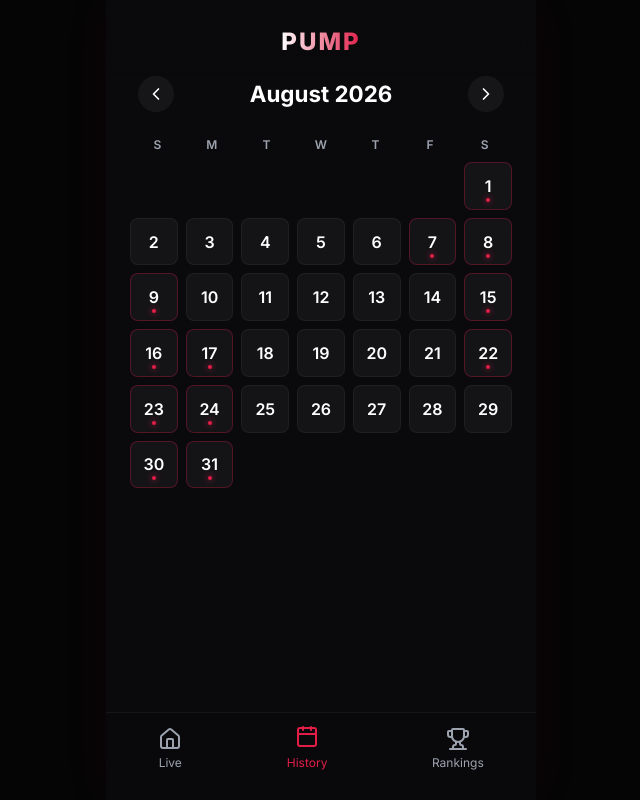
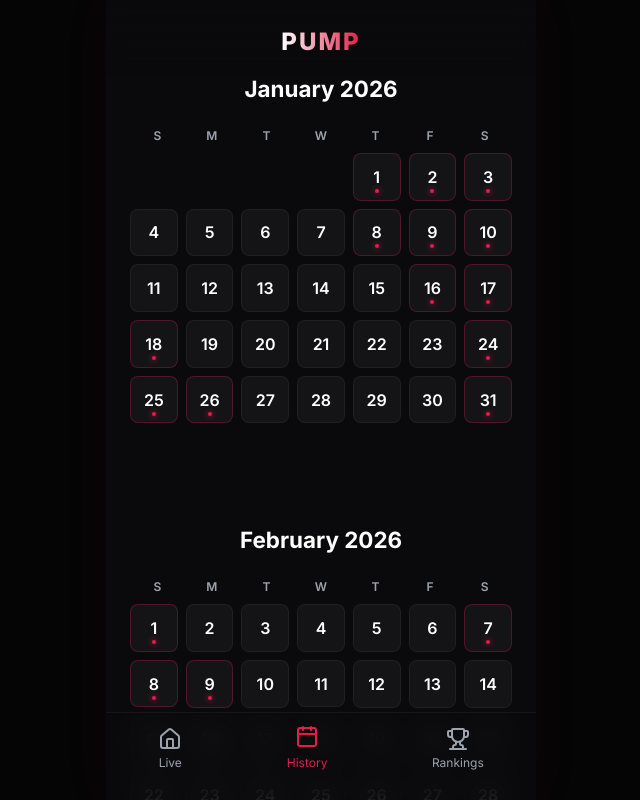
Before and after one commit to antonydchakola-hub/IDEATE_2026, a React (Vite) app: page / in a window 1280 px wide. Both pictures are taken after a click on the button "History". Shown: the whole page, without its empty margins (319-959 px from the left). Built offline with nearby package versions, Linux system fonts and the light colour scheme.

Commit message:
change calendar to vertical infinite scroll

```diff
--- a/src/App.jsx
+++ b/src/App.jsx
@@ -83,10 +83,7 @@
 
 function App() {
   const [activeTab, setActiveTab] = useState('home');
-  const [selectedDayId, setSelectedDayId] = useState(null);
-
-  // Calendar Navigation State
-  const [currentDate, setCurrentDate] = useState(new Date(2026, 7)); // Starts at August 2026
+  const [selectedData, setSelectedData] = useState(null); // Now stores the entire daily data object directly
 
   const [liveAsymmetryHistory, setLiveAsymmetryHistory] = useState(() =>
     Array.from({ length: 20 }, (_, i) => ({ time: i, value: 0 }))
@@ -102,32 +99,32 @@
     L_TRICEP: 25, R_TRICEP: 24,
   });
 
-  // Dynamic Calendar & Mock Data Generation
-  const { calendarGrid, mockDailyData, monthTitle } = useMemo(() => {
-    const year = currentDate.getFullYear();
-    const month = currentDate.getMonth();
-    const title = currentDate.toLocaleDateString('en-US', { month: 'long', year: 'numeric' });
+  // Generate 12 months (Jan 2026 to Dec 2026) for infinite scrolling calendar
+  const allMonths = useMemo(() => {
+    const months = [];
+    const year = 2026;
+
+    for (let month = 0; month < 12; month++) {
+      const title = new Date(year, month, 1).toLocaleDateString('en-US', { month: 'long', year: 'numeric' });
 
       const daysInMonth = new Date(year, month + 1, 0).getDate();
       const startOffset = new Date(year, month, 1).getDay();
 
-    // Generate pseudo-random workout days based on the month and year
       const workoutDays = [];
       for (let i = 1; i <= daysInMonth; i++) {
-      // Seeded logic to keep it deterministic per month
         const seededRand = ((i * 13) + (month * 17) + (year * 23)) % 100;
-      if (seededRand < 40) { // roughly 40% chance of workout
+        if (seededRand < 40) {
           workoutDays.push(i);
         }
       }
 
       const grid = Array.from({ length: 42 }, (_, i) => {
         if (i < startOffset || i >= startOffset + daysInMonth) {
-        return { id: `empty-${i}`, empty: true };
+          return { id: `empty-${month}-${i}`, empty: true };
         }
         const dayNum = i - startOffset + 1;
         return {
-        id: `day-${dayNum}`,
+          id: `day-${month}-${dayNum}`,
           dayNumber: dayNum,
           empty: false,
           hasWorkout: workoutDays.includes(dayNum),
@@ -169,8 +166,10 @@
         };
       });
 
-    return { calendarGrid: grid, mockDailyData: dailyData, monthTitle: title };
-  }, [currentDate]);
+      months.push({ id: `month-${month}`, title, grid, mockDailyData: dailyData });
+    }
+    return months;
+  }, []);
 
   useEffect(() => {
     if (activeTab !== 'home') return;
@@ -200,9 +199,6 @@
     }, 1500);
     return () => clearInterval(interval);
   }, [activeTab]);
-
-  const nextMonth = () => setCurrentDate(new Date(currentDate.getFullYear(), currentDate.getMonth() + 1, 1));
-  const prevMonth = () => setCurrentDate(new Date(currentDate.getFullYear(), currentDate.getMonth() - 1, 1));
 
   const renderContent = () => {
     switch (activeTab) {
@@ -264,24 +260,17 @@
       case 'calendar':
         const weekdays = ['S', 'M', 'T', 'W', 'T', 'F', 'S'];
         return (
-          <section className="dashboard">
-            <div style={{ display: 'flex', justifyContent: 'space-between', alignItems: 'center', marginBottom: '1.5rem', padding: '0 0.5rem' }}>
-              <button onClick={prevMonth} style={{ background: 'rgba(255,255,255,0.05)', border: 'none', color: 'var(--text-primary)', borderRadius: '50%', width: '36px', height: '36px', display: 'flex', alignItems: 'center', justifyContent: 'center', cursor: 'pointer' }}>
-                <ChevronLeft size={20} />
-              </button>
-              <h2 className="section-title" style={{ margin: 0, fontSize: '1.4rem' }}>{monthTitle}</h2>
-              <button onClick={nextMonth} style={{ background: 'rgba(255,255,255,0.05)', border: 'none', color: 'var(--text-primary)', borderRadius: '50%', width: '36px', height: '36px', display: 'flex', alignItems: 'center', justifyContent: 'center', cursor: 'pointer' }}>
-                <ChevronRight size={20} />
-              </button>
-            </div>
-
+          <section className="dashboard" style={{ display: 'flex', flexDirection: 'column', gap: '3rem' }}>
+            {allMonths.map((monthData) => (
+              <div key={monthData.id}>
+                <h2 className="section-title" style={{ margin: '0 0 1.5rem 0', fontSize: '1.4rem', textAlign: 'center' }}>{monthData.title}</h2>
                 <div className="calendar-header">
                   {weekdays.map((d, i) => (
-                <div key={i} className="calendar-day-header">{d}</div>
+                    <div key={`${monthData.id}-wk-${i}`} className="calendar-day-header">{d}</div>
                   ))}
                 </div>
                 <div className="calendar-grid">
-              {calendarGrid.map((day) => {
+                  {monthData.grid.map((day) => {
                     if (day.empty) return <div key={day.id} className="calendar-day empty"></div>;
                     return (
                       <div
@@ -289,7 +278,7 @@
                         className={`calendar-day ${day.hasWorkout ? 'has-workout' : ''}`}
                         onClick={() => {
                           if (day.hasWorkout) {
-                        setSelectedDayId(day.dayNumber);
+                            setSelectedData(monthData.mockDailyData[day.dayNumber]);
                           } else {
                             alert("Rest Day: No workout logged.");
                           }
@@ -300,6 +289,8 @@
                     );
                   })}
                 </div>
+              </div>
+            ))}
           </section>
         );
       case 'leaderboard':
@@ -333,8 +324,6 @@
     }
   };
 
-  const selectedData = selectedDayId ? mockDailyData[selectedDayId] : null;
-
   return (
     <div className="app-container">
       <header>
@@ -348,21 +337,21 @@
       <nav className="bottom-nav">
         <button
           className={`nav-item ${activeTab === 'home' ? 'active' : ''}`}
-          onClick={() => { setActiveTab('home'); setSelectedDayId(null); }}
+          onClick={() => { setActiveTab('home'); setSelectedData(null); }}
         >
           <Home size={24} />
           <span>Live</span>
         </button>
         <button
           className={`nav-item ${activeTab === 'calendar' ? 'active' : ''}`}
-          onClick={() => { setActiveTab('calendar'); setSelectedDayId(null); }}
+          onClick={() => { setActiveTab('calendar'); setSelectedData(null); }}
         >
           <CalendarIcon size={24} />
           <span>History</span>
         </button>
         <button
           className={`nav-item ${activeTab === 'leaderboard' ? 'active' : ''}`}
-          onClick={() => { setActiveTab('leaderboard'); setSelectedDayId(null); }}
+          onClick={() => { setActiveTab('leaderboard'); setSelectedData(null); }}
         >
           <Trophy size={24} />
           <span>Rankings</span>
@@ -371,9 +360,9 @@
 
       {/* Full-screen popup modal for DAILY data */}
       {selectedData && (
-        <div className="modal-overlay" onClick={() => setSelectedDayId(null)}>
+        <div className="modal-overlay" onClick={() => setSelectedData(null)}>
           <div className="modal-content glass-panel" onClick={e => e.stopPropagation()}>
-            <button className="modal-close" onClick={() => setSelectedDayId(null)} style={{ position: 'absolute', top: '1.5rem', right: '1.5rem', color: 'var(--text-secondary)', zIndex: 10 }}>
+            <button className="modal-close" onClick={() => setSelectedData(null)} style={{ position: 'absolute', top: '1.5rem', right: '1.5rem', color: 'var(--text-secondary)', zIndex: 10 }}>
               <X size={24} />
             </button>
 
```
Lines whose indentation alone changed are shown as unchanged.
